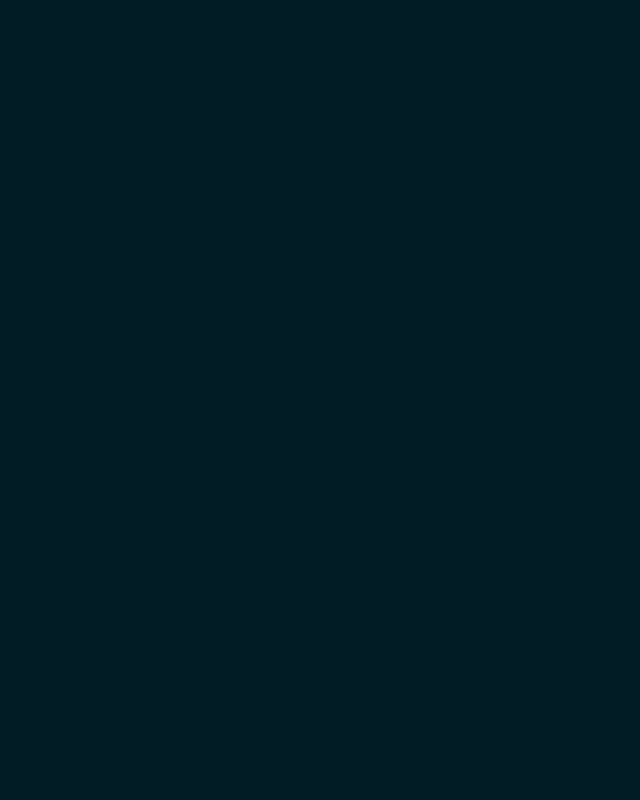
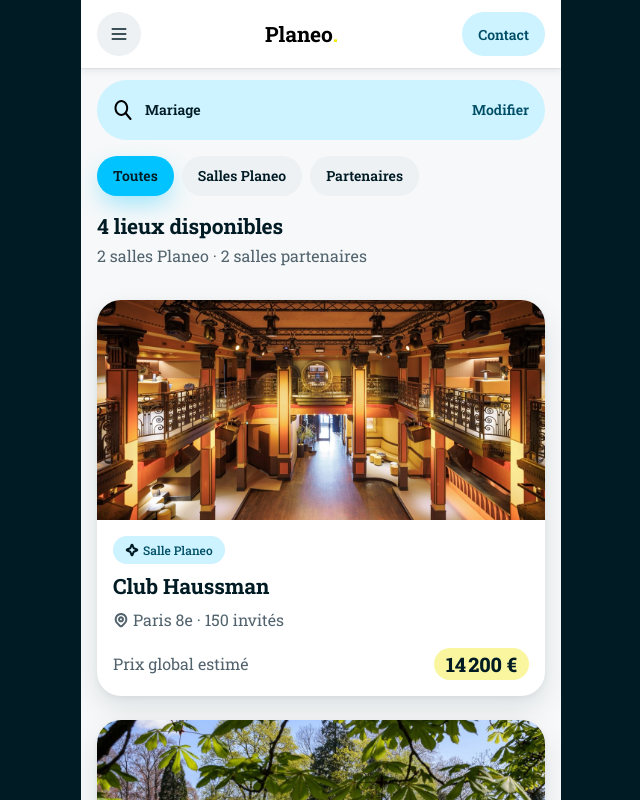
Before and after one commit to Trickzy22/planeo-front, a React (Vite) app: page /resultats in a window 1280 px wide. Before the commit this address had no page. Shown: the top 800 px of the page, without its empty margins (319-959 px from the left). Built offline with nearby package versions, Linux system fonts and the light colour scheme; data requests are answered from the project's data file.

Commit message:
Page Résultats connectée à l'API

```diff
--- a/src/App.jsx
+++ b/src/App.jsx
@@ -2,6 +2,7 @@ import { Routes, Route } from 'react-router-dom'
 import { RechercheProvider } from './context/RechercheContext'
 import Accueil from './pages/Accueil/Accueil'
 import Recherche from './pages/Recherche/Recherche'
+import Resultats from './pages/Resultats/Resultats'
 import Confirmation from './pages/Confirmation/Confirmation'
 
 export default function App() {
@@ -10,6 +11,7 @@ export default function App() {
       <Routes>
         <Route path="/" element={<Accueil />} />
         <Route path="/recherche" element={<Recherche />} />
+        <Route path="/resultats" element={<Resultats />} />
         <Route path="/confirmation" element={<Confirmation />} />
       </Routes>
     </RechercheProvider>
--- /dev/null
+++ b/src/pages/Resultats/Resultats.css
@@ -0,0 +1,33 @@
+.resultats__contenu {
+  display: flex;
+  flex-direction: column;
+  gap: var(--spacing-xl);
+  padding: var(--spacing-sm) var(--spacing-md) var(--spacing-xl);
+}
+
+.resultats__criteres {
+  display: flex;
+  flex-direction: column;
+  gap: var(--spacing-md);
+}
+
+.resultats__compteur {
+  margin: 0 0 var(--spacing-2xs);
+  font-size: 21px;
+  line-height: 28px;
+  font-weight: 700;
+  letter-spacing: -0.105px;
+}
+
+.resultats__detail {
+  margin: 0;
+  font-size: 16px;
+  line-height: 24px;
+  color: var(--color-text-secondary);
+}
+
+.resultats__liste {
+  display: flex;
+  flex-direction: column;
+  gap: var(--spacing-lg);
+}
--- /dev/null
+++ b/src/pages/Resultats/Resultats.jsx
@@ -0,0 +1,114 @@
+import { useEffect, useState } from 'react'
+import Header from '../../components/Header/Header'
+import Footer from '../../components/Footer/Footer'
+import RappelCriteres from '../../components/RappelCriteres/RappelCriteres'
+import ListeOnglets from '../../components/Onglet/ListeOnglets'
+import CarteSalle from '../../components/CarteSalle/CarteSalle'
+import BlocCta from '../../components/BlocCta/BlocCta'
+import Chargement from '../../components/Chargement/Chargement'
+import MessageErreur from '../../components/MessageErreur/MessageErreur'
+import { useRecherche } from '../../context/RechercheContext'
+import { recupererDonnees } from '../../services/api'
+import './Resultats.css'
+
+const FILTRES = ['Toutes', 'Salles Planeo', 'Partenaires']
+
+// "2027-06-12" -> "12/06/2027"
+function formaterDate(dateIso) {
+  if (!dateIso) return ''
+  const [annee, mois, jour] = dateIso.split('-')
+  return `${jour}/${mois}/${annee}`
+}
+
+
+export default function Resultats() {
+  const { criteres } = useRecherche()
+  const [salles, setSalles] = useState([])
+  const [filtre, setFiltre] = useState('Toutes')
+  const [chargement, setChargement] = useState(true)
+  const [erreur, setErreur] = useState('')
+
+  useEffect(() => {
+    document.title = 'Résultats · Planeo'
+
+    recupererDonnees('salles')
+      .then((donnees) => setSalles(donnees))
+      .catch(() => setErreur('Impossible de charger les lieux. Vérifiez que l’API est lancée.'))
+      .finally(() => setChargement(false))
+  }, [])
+
+  // Lieux qui correspondent aux critères (capacité et budget)
+  const sallesDisponibles = salles.filter((salle) => {
+    const assezGrande = !criteres.invites || salle.invites >= Number(criteres.invites)
+    const dansLeBudget = !criteres.budget || salle.prix <= Number(criteres.budget)
+    return assezGrande && dansLeBudget
+  })
+
+  // Lieux affichés selon l'onglet choisi
+  const sallesAffichees = sallesDisponibles.filter((salle) => {
+    if (filtre === 'Salles Planeo') return salle.type === 'planeo'
+    if (filtre === 'Partenaires') return salle.type === 'partenaire'
+    return true
+  })
+
+  const nbPlaneo = sallesDisponibles.filter((salle) => salle.type === 'planeo').length
+  const nbPartenaires = sallesDisponibles.length - nbPlaneo
+  const date = formaterDate(criteres.date)
+
+  const ligne1 = [criteres.typeEvenement, date].filter(Boolean).join(' · ')
+  const ligne2 = [
+    criteres.invites && `${criteres.invites} invités`,
+    criteres.budget && `${Number(criteres.budget).toLocaleString('fr-FR')} €`,
+  ]
+    .filter(Boolean)
+    .join(' · ')
+
+
+  return (
+    <div className="page resultats">
+      <Header />
+
+      <main className="resultats__contenu">
+        <div className="resultats__criteres">
+          <RappelCriteres ligne1={ligne1} ligne2={ligne2} />
+
+          {!chargement && !erreur && sallesDisponibles.length > 0 && (
+            <>
+              <ListeOnglets options={FILTRES} valeur={filtre} onChange={setFiltre} />
+              <div>
+                <h1 className="resultats__compteur">
+                  {sallesDisponibles.length} {sallesDisponibles.length > 1 ? 'lieux disponibles' : 'lieu disponible'}
+                  {date && ` le ${date}`}
+                </h1>
+                <p className="resultats__detail">
+                  {nbPlaneo} {nbPlaneo > 1 ? 'salles' : 'salle'} Planeo · {nbPartenaires}{' '}
+                  {nbPartenaires > 1 ? 'salles partenaires' : 'salle partenaire'}
+                </p>
+              </div>
+            </>
+          )}
+        </div>
+
+        {chargement && <Chargement />}
+        {erreur && <MessageErreur message={erreur} />}
+
+
+        {!chargement && !erreur && (
+          <div className="resultats__liste">
+            {sallesAffichees.map((salle) => (
+              <CarteSalle key={salle.id} {...salle} dispo={date} avecPrix />
+            ))}
+            <BlocCta
+              couleur="bleu"
+              titre="Aucun ne vous convient ?"
+              texte="Un chargé de projet cherche pour vous, y compris hors catalogue."
+              bouton="Recherche sur mesure"
+            />
+          </div>
+        )}
+      </main>
+
+      <Footer />
+    </div>
+  )
+}
```
